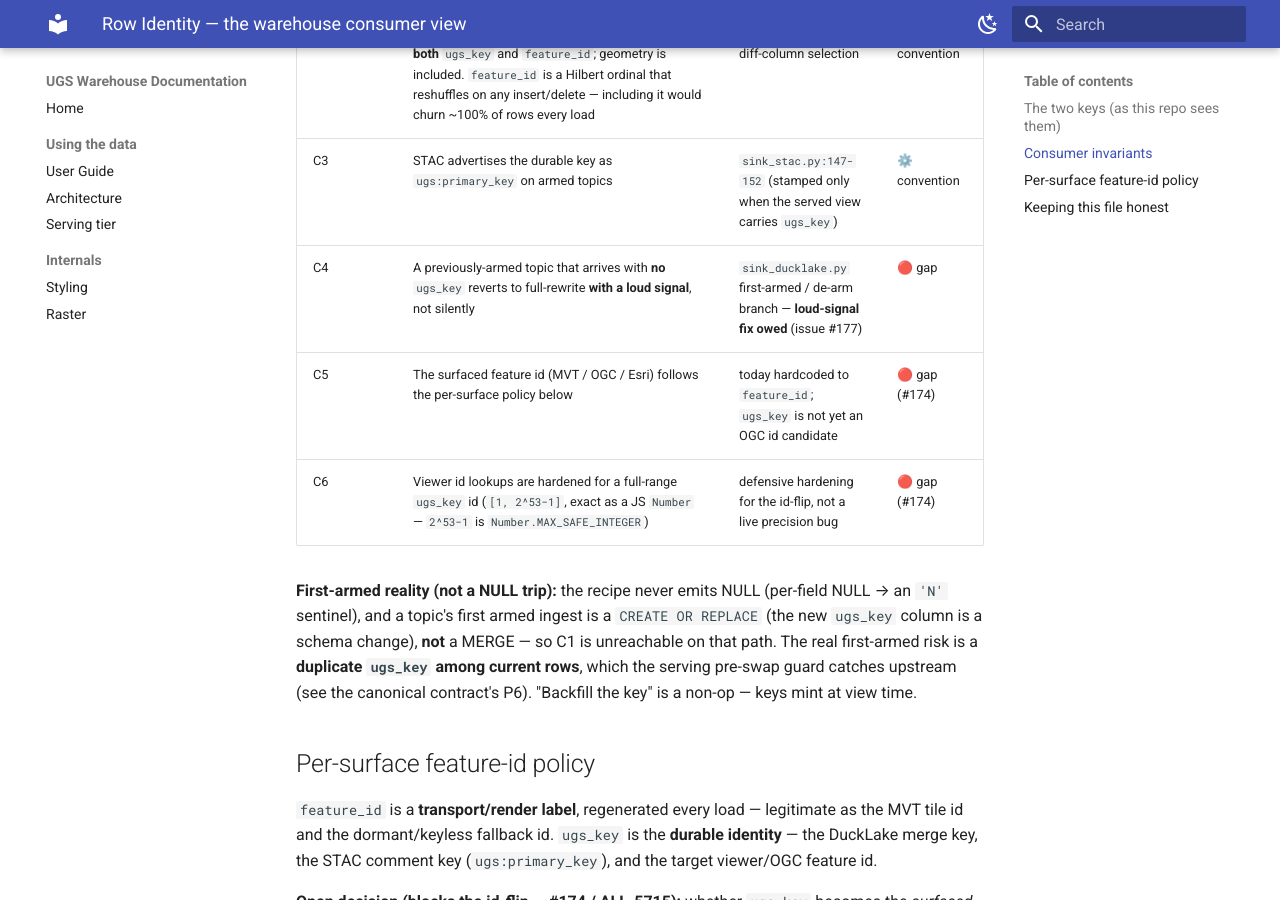
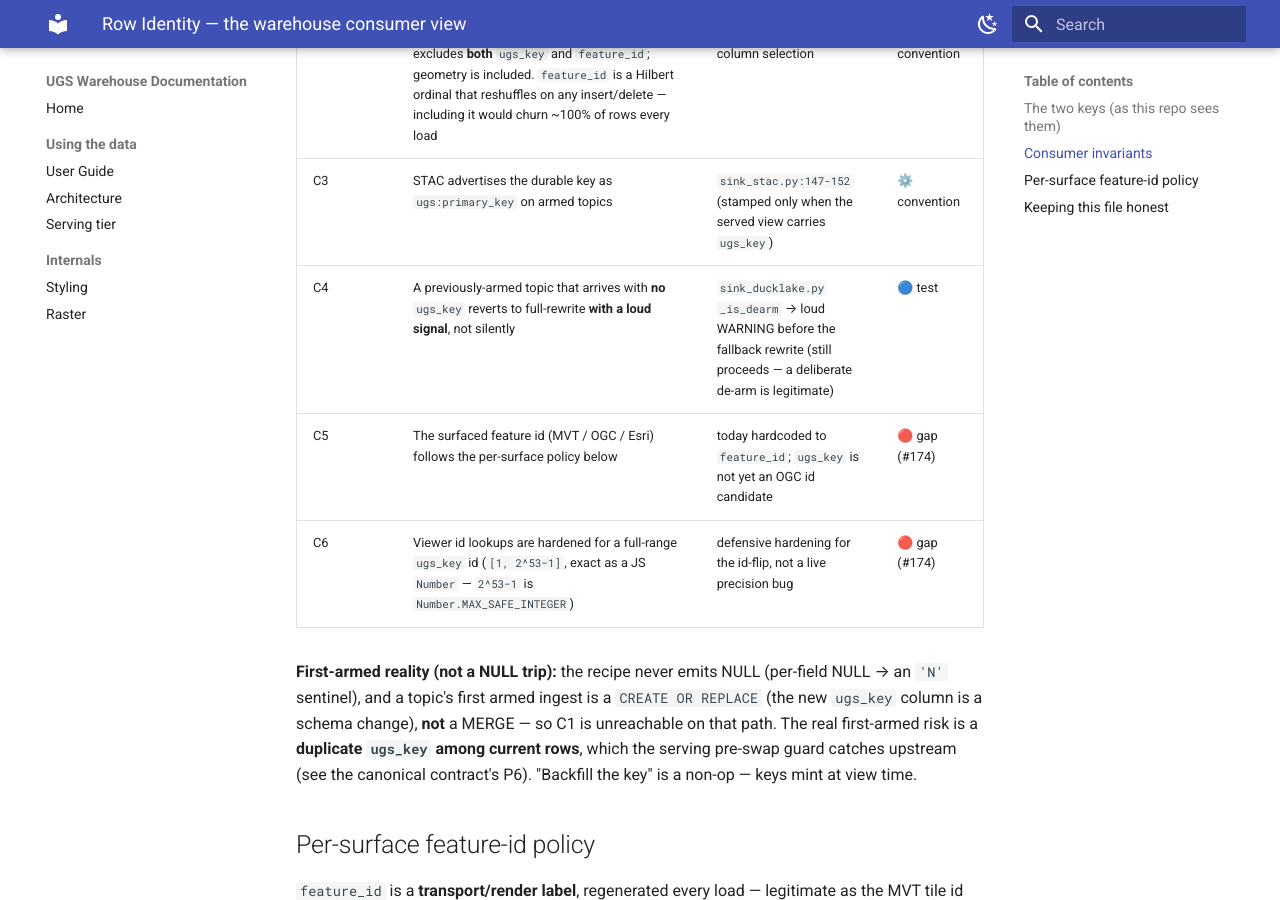
Before and after one commit to UGS-GIO/ugs-warehouse, an MkDocs documentation site: the page built from docs/IDENTITY.md, in a window 1280 px wide and 900 px high, scrolled down 1079 px. Built offline with MkDocs 1.6.1 and Material for MkDocs 9.7.7, drawn with Linux system fonts in a browser that asks for light colours.

Commit message:
docs(identity): flip C4 to test-covered — de-arm now warns loudly [ALL-5738]

```diff
--- a/docs/IDENTITY.md
+++ b/docs/IDENTITY.md
@@ -35,7 +35,7 @@ State legend matches the canonical contract (🟢 gate · 🔵 test · ⚙️ co
 | C1 | DuckLake MERGE keys on `ugs_key`; a NULL `ugs_key` in an armed topic **fails loud before the txn** (a NULL never matches the `ON`, so it would insert-then-delete and silently vanish while the GeoParquet/PMTiles from the same run still carry it) | `sink_ducklake.py` `_merge` NULL guard + two-statement MERGE | 🟢 gate |
 | C2 | Change-detection (the merge `hashdiff`) excludes **both** `ugs_key` and `feature_id`; geometry is included. `feature_id` is a Hilbert ordinal that reshuffles on any insert/delete — including it would churn ~100% of rows every load | `sink_ducklake.py` diff-column selection | ⚙️ convention |
 | C3 | STAC advertises the durable key as `ugs:primary_key` on armed topics | `sink_stac.py:147-152` (stamped only when the served view carries `ugs_key`) | ⚙️ convention |
-| C4 | A previously-armed topic that arrives with **no** `ugs_key` reverts to full-rewrite **with a loud signal**, not silently | `sink_ducklake.py` first-armed / de-arm branch — **loud-signal fix owed** (issue #177) | 🔴 gap |
+| C4 | A previously-armed topic that arrives with **no** `ugs_key` reverts to full-rewrite **with a loud signal**, not silently | `sink_ducklake.py` `_is_dearm` → loud WARNING before the fallback rewrite (still proceeds — a deliberate de-arm is legitimate) | 🔵 test |
 | C5 | The surfaced feature id (MVT / OGC / Esri) follows the per-surface policy below | today hardcoded to `feature_id`; `ugs_key` is not yet an OGC id candidate | 🔴 gap (#174) |
 | C6 | Viewer id lookups are hardened for a full-range `ugs_key` id (`[1, 2^53−1]`, exact as a JS `Number` — `2^53−1` is `Number.MAX_SAFE_INTEGER`) | defensive hardening for the id-flip, not a live precision bug | 🔴 gap (#174) |
 
```
